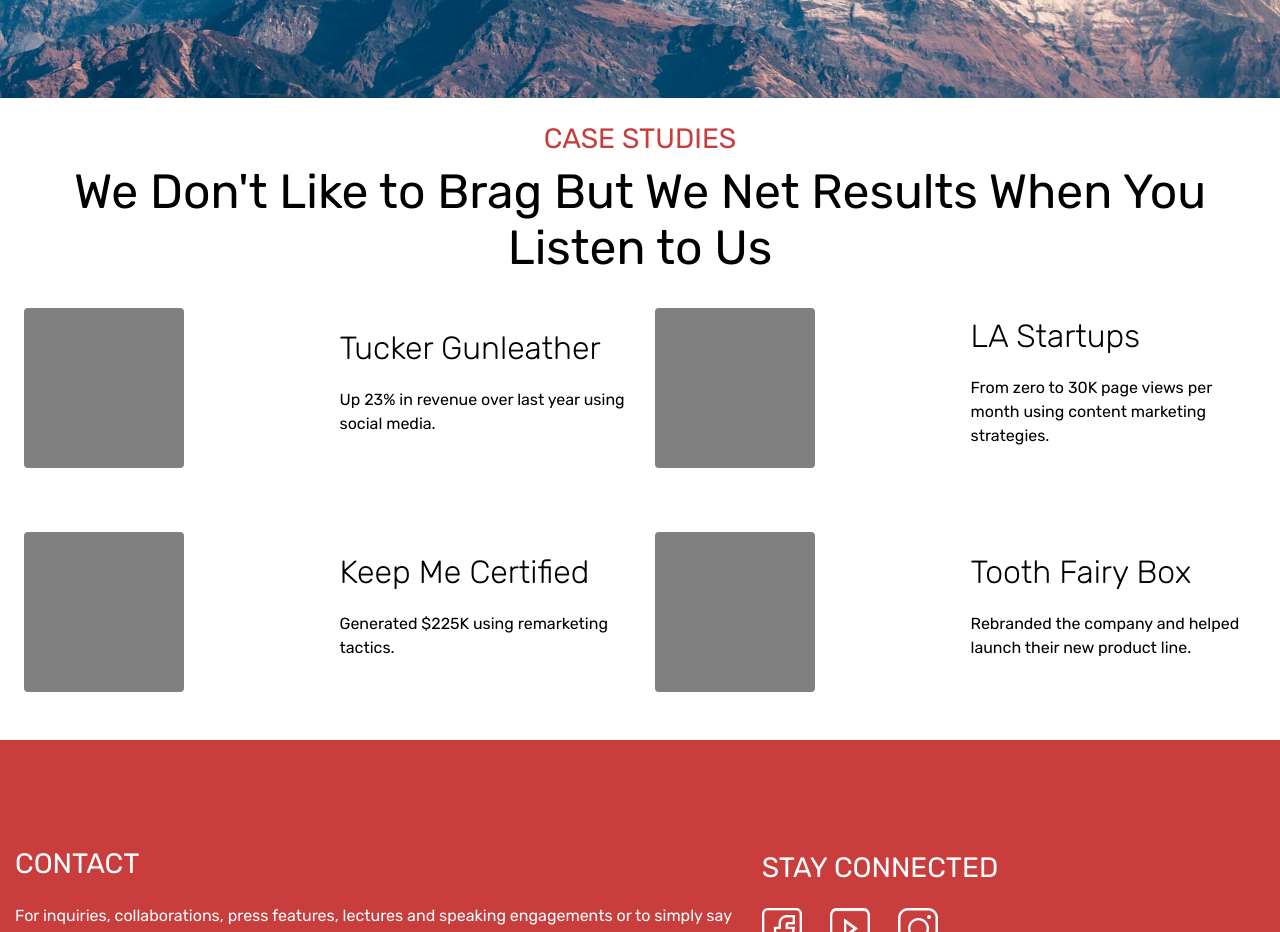
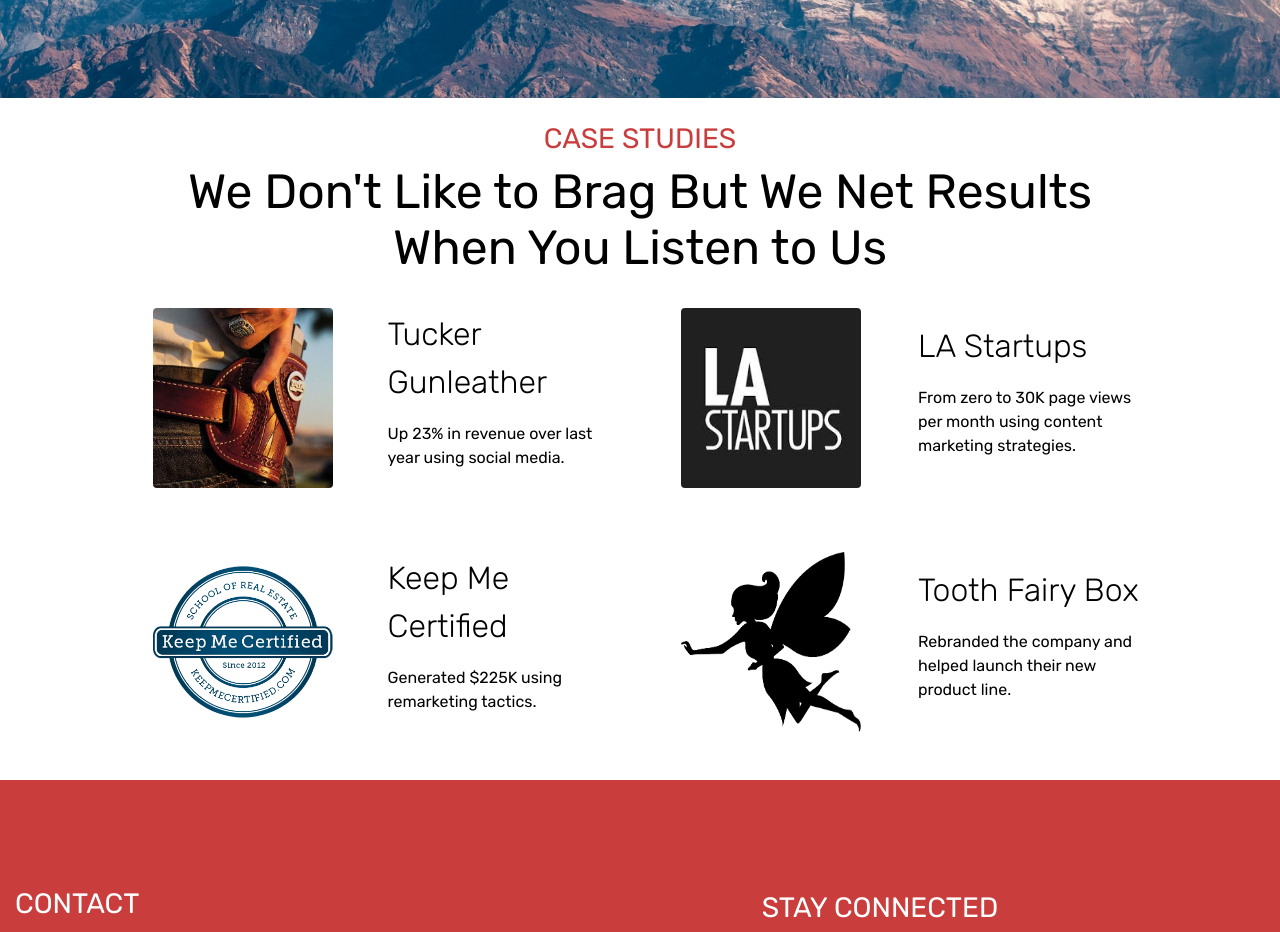
Before and after one commit to RyanSimon/secret-project, a website: page index.html in a window 1280 px wide. Shown: the part 2480-3412 px from the top of the page. Drawn offline with nearby package versions, Linux system fonts and the light colour scheme.

Commit message:
added case study client images

```diff
--- a/index.html
+++ b/index.html
@@ -130,7 +130,7 @@
 
 <section class="case-studies container-fluid p-4 pb-5">
     <div class="row h-100">
-        <div class="col-12 my-auto">
+        <div class="col-sm-12 col-md-10 mx-auto my-auto">
             <div class="case-studies-intro row">
                 <div class="col-12">
                     <h2 class="header2">case studies</h2>
@@ -138,10 +138,10 @@
                 </div>
             </div>
             <div class="case-studies-items row">
-                <div class="left col-md-6">
+                <div class="left col-md-6 pr-4">
                     <div class="case-studies-item row">
-                        <div class="col my-auto">
-                            <div class="case-study-img rounded"></div>
+                        <div class="case-study-img-cont col my-auto">
+                            <img class="img-fluid case-study-img rounded" src="assets/case-studies/tucker-gunleather-logo.jpg" />
                         </div>
                         <div class="case-study-desc col my-auto">
                             <p class="case-study-title">Tucker Gunleather</p>
@@ -149,8 +149,8 @@
                         </div>
                     </div>
                     <div class="case-studies-item row">
-                        <div class="col my-auto">
-                            <div class="case-study-img rounded"></div>
+                        <div class="case-study-img-cont col my-auto">
+                            <img class="img-fluid case-study-img rounded" src="assets/case-studies/keep-me-certified-logo.png" />
                         </div>
                         <div class="case-study-desc col my-auto">
                             <p class="case-study-title">Keep Me Certified</p>
@@ -160,8 +160,8 @@
                 </div>
                 <div class="right col-md-6">
                     <div class="case-studies-item row">
-                        <div class="col my-auto">
-                            <div class="case-study-img rounded"></div>
+                        <div class="case-study-img-cont col my-auto">
+                            <img class="img-fluid case-study-img rounded" src="assets/case-studies/la-startup-logo.jpg" />
                         </div>
                         <div class="case-study-desc col my-auto">
                             <p class="case-study-title">LA Startups</p>
@@ -169,8 +169,8 @@
                         </div>
                     </div>
                     <div class="case-studies-item row">
-                        <div class="col my-auto">
-                            <div class="case-study-img rounded"></div>
+                        <div class="case-study-img-cont col my-auto">
+                            <img class="img-fluid case-study-img rounded" src="assets/case-studies/tooth-fairy-logo.jpg" />
                         </div>
                         <div class="case-study-desc col my-auto">
                             <p class="case-study-title">Tooth Fairy Box</p>
--- a/scss/_base.scss
+++ b/scss/_base.scss
@@ -3,6 +3,7 @@
 @import "../node_modules/bootstrap/scss/mixins";
 
 $primaryColor: #CA3D3D;
+$papiGreyColor: #F2F2F2;
 $placeholderRowColor: pink;
 $placeholderRowOddColor: blue;
 $placeholderCol1Color: red;
--- a/scss/_index.scss
+++ b/scss/_index.scss
@@ -24,7 +24,7 @@
 }
 
 .about-us {
-  background-color: #F2F2F2;
+  background-color: $papiGreyColor;
 
   .about-img {
     text-align: right;
@@ -107,10 +107,13 @@
     .case-studies-item {
       margin-bottom: 4rem;
 
+      .case-study-img-cont {
+        text-align: center;
+      }
+
       .case-study-img {
-        width: 160px;
-        height: 160px;
-        background-color: grey;
+        width: 180px;
+        height: 180px;
       }
 
       .case-study-desc {
```
Also changed, not shown: assets/case-studies/keep-me-certified-logo.png (added), assets/case-studies/la-startup-logo.jpg (added), assets/case-studies/tooth-fairy-logo.jpg (added), assets/case-studies/tucker-gunleather-logo.jpg (added), css/main.css, 1 other file.
